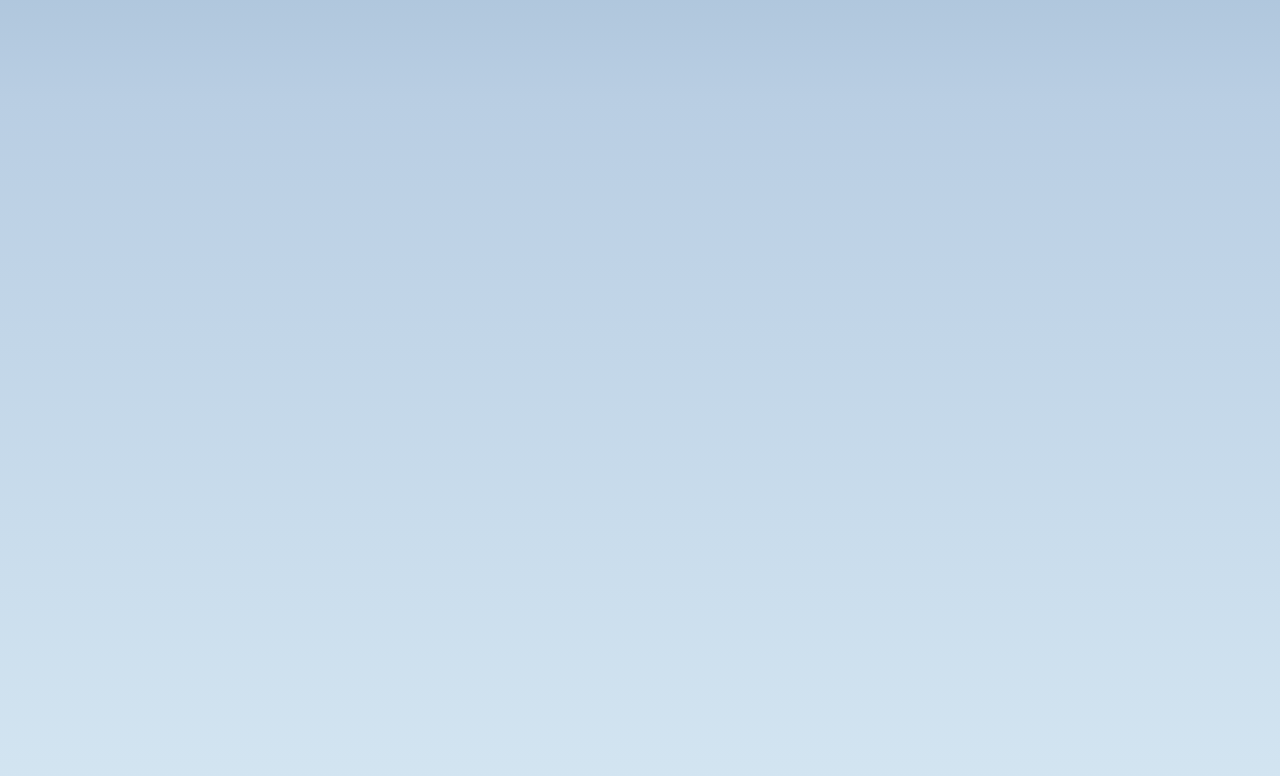
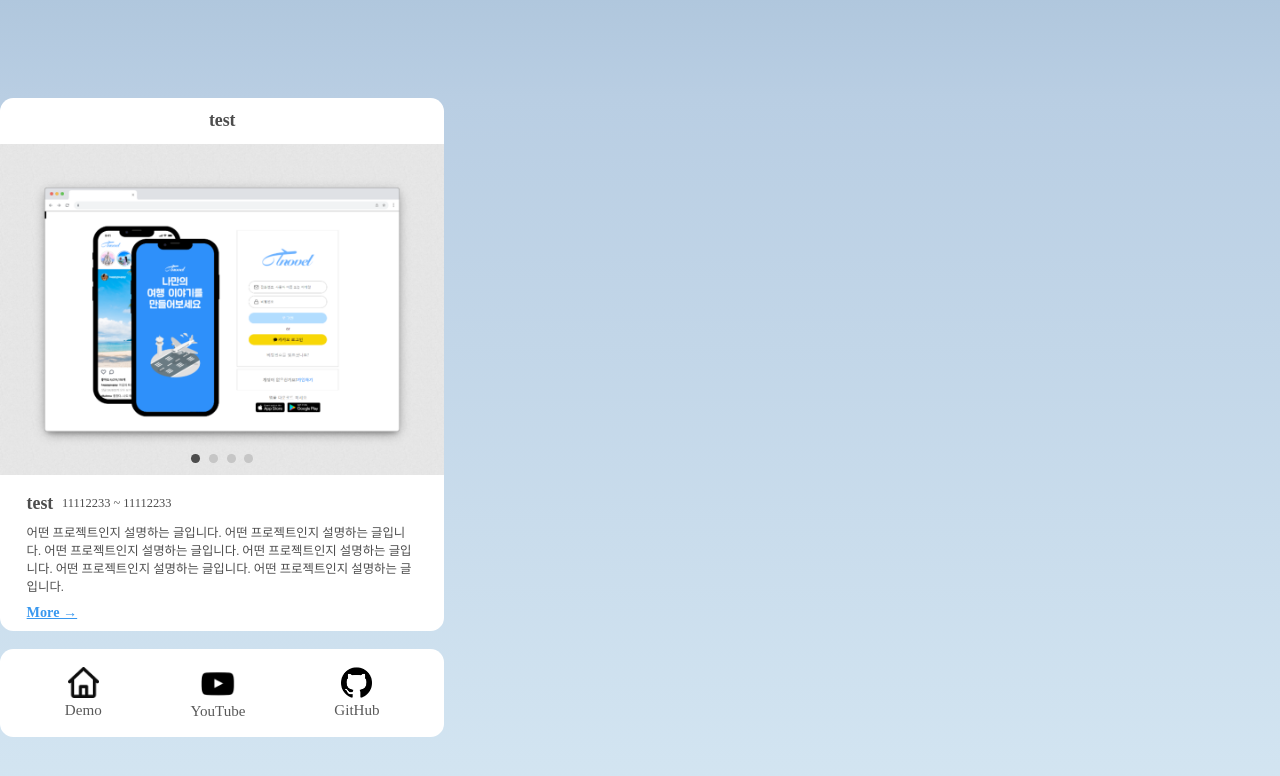
Before and after one commit to chr0405/chr0405-portfolio, a Next.js app: page / in a window 1280 px wide. Shown: the part 2633-3409 px from the top of the page. Built offline with nearby package versions, Linux system fonts and the light colour scheme; a web font is replaced by a local one.

Commit message:
IndividualProject 추가 & 연결

```diff
--- a/array/ProjectArray.tsx
+++ b/array/ProjectArray.tsx
@@ -10,7 +10,7 @@ export const ProjectArray = [
         ],
         "name" : "test",
         "period" : "11112233 ~ 11112233",
-        "aboutProject" : "어떤 프로젝트인지 설명하는 글입니다. 어떤 프로젝트인지 설명하는 글입니다. 어떤 프로젝트인지 설명하는 글입니다. 어떤 프로젝트인지 설명하는 글입니다.",
+        "aboutProject" : "어떤 프로젝트인지 설명하는 글입니다. 어떤 프로젝트인지 설명하는 글입니다. 어떤 프로젝트인지 설명하는 글입니다. 어떤 프로젝트인지 설명하는 글입니다. 어떤 프로젝트인지 설명하는 글입니다. 어떤 프로젝트인지 설명하는 글입니다.",
         "mainFunction" : "주요 기능에 대해 설명하는 글입니다. 주요 기능에 대해 설명하는 글입니다. 주요 기능에 대해 설명하는 글입니다. 주요 기능에 대해 설명하는 글입니다.",
         "frontEnd" : "test, test, test, test",
         "deployment" : "test",
--- /dev/null
+++ b/components/IndividualProject.tsx
@@ -0,0 +1,92 @@
+"use client";
+
+import Image from "next/image";
+import styles from "./componentsStyles/IndividualProject.module.css"
+
+import DemoImg from "../img/home.png";
+import YouTubeImg from "../img/youTube.png";
+import GitHub from "../img/gitHub.png";
+import { useState } from "react";
+
+interface IndividualProjectProps {
+    capture : any[];
+    name : string;
+    period : string;
+    aboutProject : string;
+    webSite : {
+        Demo?: string;
+        YouTube?: string;
+        GitHub?: string;
+    };
+}
+
+const IndividualProject : React.FC<IndividualProjectProps> = ({ capture, name, period, aboutProject, webSite }) => {
+
+    const [captureNum, setCaptureNum] = useState(0);
+
+    return (
+        <div className={styles.totalDiv}>
+            {/* 프로젝트 */}
+            <div className={styles.projectDiv}>
+                <div className={styles.projectNameDiv}>{name}</div>
+
+                {/* 사진 */}
+                <div className={styles.projectPictureDiv}>
+                    <Image src={capture[captureNum]} alt="captureImg"/>
+                    <div className={styles.projectPictureSelectTotalDiv}
+                        style={{display : capture.length > 1 ? 'flex' : 'none'}}>
+                        {[...Array(capture.length)].map((_, index) => (
+                            <div className={styles.projectPictureSelectDiv}
+                                style={{backgroundColor : index === captureNum ? '#4D4D4D' : '#C6C6C6'}}
+                                key={index}
+                                onClick={() => {
+                                    setCaptureNum(index);
+                                }}>
+                            </div>
+                        ))}
+                    </div>
+                </div>
+
+                <div>
+                    <div className={styles.namePeriodDiv}>
+                        <h1>{name}</h1>
+                        <p>{period}</p>
+                    </div>
+                    <h6 className={styles.aboutProject}>{aboutProject}</h6>
+                    <p className={styles.more}>More →</p>
+                </div>
+            </div>
+
+            {/* 바로가기 */}
+            <div className={styles.webSiteDiv}>
+                {webSite && webSite.Demo && (
+                    <a className={styles.webSite}
+                    href={webSite.Demo}>
+                        <Image src={DemoImg} alt="DemoImg"/>
+                        Demo
+                    </a>
+                )}
+                {webSite && webSite.YouTube && (
+                    <a className={styles.webSite} href={webSite.YouTube}>
+                        <Image style={{
+                            "width" : "2.78vw",
+                            "height" : "2.78vw",
+                            "marginBottom" : "0.05vw",
+                        }}
+                            src={YouTubeImg} alt="YouTubeImg"/>
+                        YouTube
+                    </a>
+                )}
+                {webSite && webSite.GitHub && (
+                    <a className={styles.webSite}
+                    href={webSite.GitHub}>
+                        <Image src={GitHub} alt="GitHub"/>
+                        GitHub
+                    </a>
+                )}
+            </div>
+        </div>
+    )
+}
+
+export default IndividualProject;
--- a/components/Project.tsx
+++ b/components/Project.tsx
@@ -1,8 +1,22 @@
+import IndividualProject from "./IndividualProject"
 import styles from "./componentsStyles/Project.module.css"
+import { ProjectArray } from "../array/ProjectArray"
 
 export default function Project() {
     return (
         <div className={styles.totalDiv}>
+            <div className={styles.projectBoxDiv}>
+                { ProjectArray.map((project, index) => (
+                    <IndividualProject
+                        key={index}
+                        capture = {project.capture}
+                        name = {project.name}
+                        period = {project.period}
+                        aboutProject = {project.aboutProject}
+                        webSite = {project.webSite}
+                    />
+                ))}
+            </div>
         </div>
     )
 }
--- /dev/null
+++ b/components/componentsStyles/IndividualProject.module.css
@@ -0,0 +1,135 @@
+.totalDiv {
+    width: 34.72vw;
+    height: 50vw;
+
+    display: flex;
+    flex-direction: column;
+    align-items: center;
+    justify-content: flex-start;
+}
+
+.projectDiv {
+    width: 34.72vw;
+    height: 41.67vw;
+
+    background-color: white;
+    border-radius: 1.04vw;
+    overflow: hidden;
+
+    display: flex;
+    flex-direction: column;
+    align-items: center;
+    justify-content: flex-start;
+}
+
+.projectNameDiv {
+    width: 34.72vw;
+    height: 3.61vw;
+
+    display: flex;
+    align-items: center;
+    justify-content: center;
+
+    font-size: 1.39vw;
+    font-weight: bold;
+}
+
+.projectPictureDiv {
+    width: 34.72vw;
+    height: 25.9vw;
+
+    background-color: #9B9B9B;
+}
+
+.projectPictureDiv img{
+    width: 34.72vw;
+    height: 25.9vw;
+}
+
+.projectPictureSelectTotalDiv {
+    position: relative;
+    height: 0.69vw;
+    /* background-color: black; */
+
+    top: -2vw;
+    display: flex;
+    align-items: center;
+    justify-content: center;
+}
+
+.projectPictureSelectDiv {
+    width: 0.69vw;
+    height: 0.69vw;
+    border-radius: 50%;
+    margin: 0vw 0.35vw;
+}
+
+.namePeriodDiv{
+    display: flex;
+    align-items: center;
+    justify-content: flex-start;
+
+    margin-top: 1.38vw;
+}
+
+.namePeriodDiv h1{
+    margin-left: 2.08vw;
+
+    font-size: 1.39vw;
+    font-weight: bold;
+}
+
+.namePeriodDiv p{
+    margin-left: 0.69vw;
+
+    font-size: 0.97vw;
+}
+
+.aboutProject{
+    margin-top: 0.69vw;
+
+    padding: 0vw 2.08vw;
+    font-size: 0.97vw;
+}
+
+.more{
+    margin: 0.69vw 0vw 0vw 2.08vw;
+
+    font-weight: 600;
+    text-decoration-line: underline;
+    color: #3998EF;
+}
+
+.webSiteDiv {
+    width: 34.72vw;
+    height: 6.94vw;
+    margin-top: 1.38vw;
+
+    background-color: white;
+    border-radius: 1.04vw;
+    overflow: hidden;
+
+    display: flex;
+    align-items: center;
+    justify-content: center;
+}
+
+.webSite {
+    display: flex;
+    flex-direction: column;
+    align-items: center;
+    justify-content: center;
+
+    font-size: 1.18vw;
+    text-decoration: none;
+    color: #595959;
+
+    margin: 0vw 3.47vw;
+}
+
+.webSite img{
+    width: 2.43vw;
+    height: 2.43vw;
+
+    margin-bottom: 0.3vw;
+}
--- a/components/componentsStyles/Profile.module.css
+++ b/components/componentsStyles/Profile.module.css
@@ -18,7 +18,8 @@
 }
 
 .boxDiv {
-    background-color: #F5F5F5;
+    /* background-color: #F5F5F5; */
+    background-color: white;
     border-radius: 2vw;
 
     width: 69.44vw;
--- a/components/componentsStyles/Skill.module.css
+++ b/components/componentsStyles/Skill.module.css
@@ -16,7 +16,8 @@
     align-items: center;
     justify-content: flex-start;
 
-    background-color: #F5F5F5;
+    /* background-color: #F5F5F5; */
+    background-color: white;
     border-radius: 2vw;
 
     width: 55.56vw;
```
